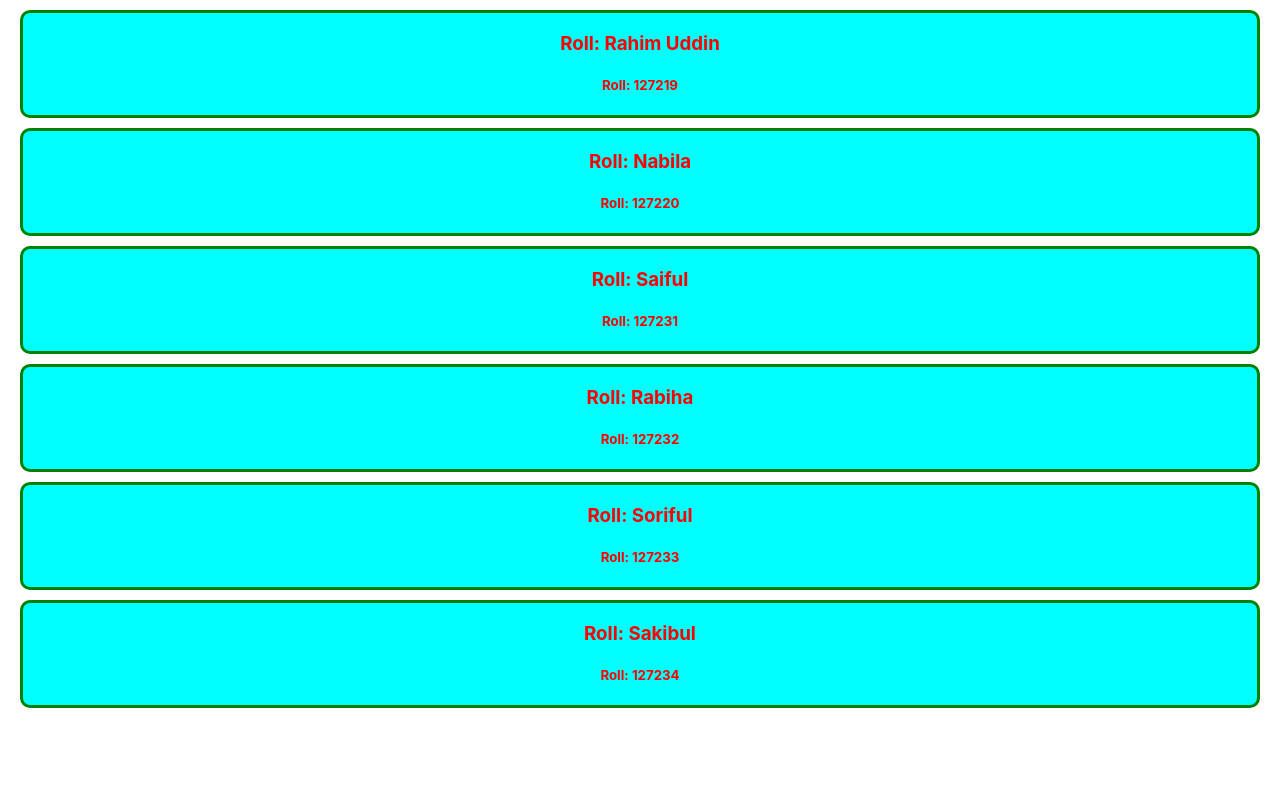
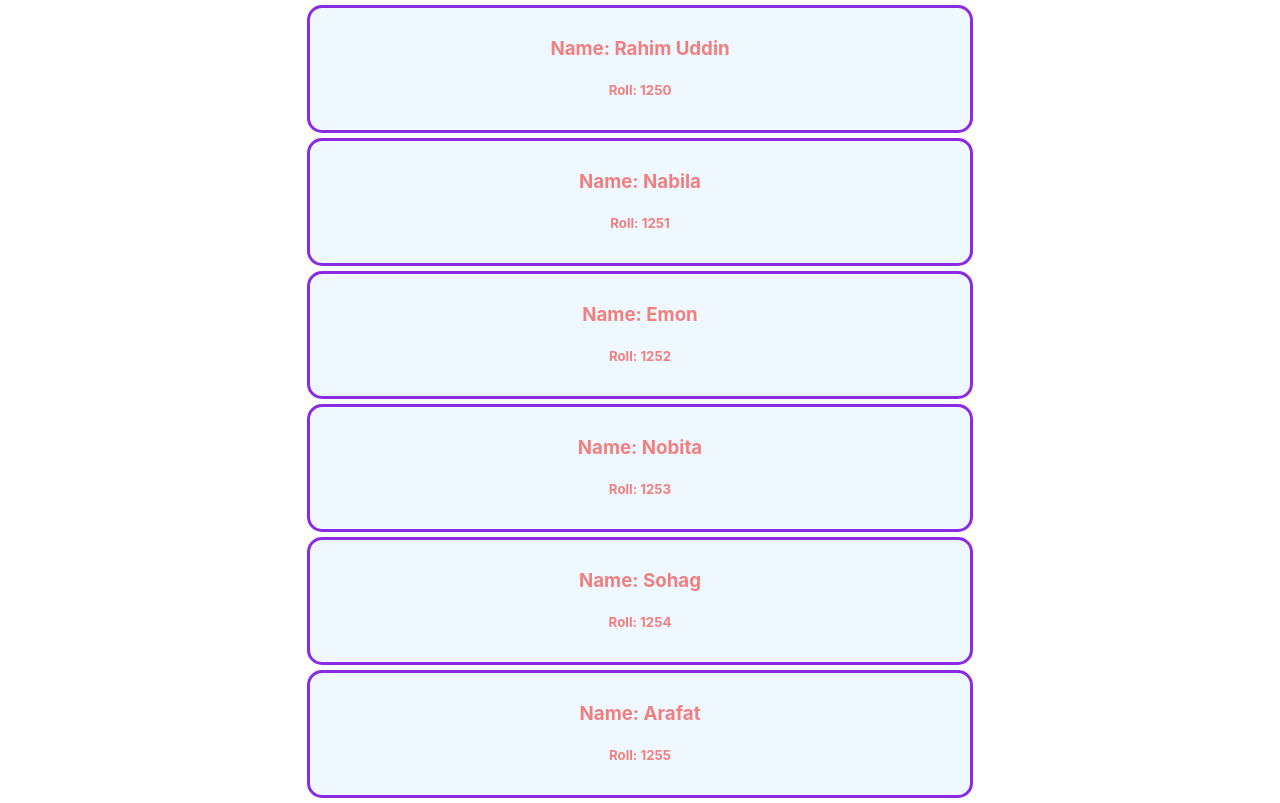
Before and after one commit to dev-rahim/react-core-concepts, a React (Create React App) app: page / in a window 1280 px wide. Built offline with nearby package versions, Linux system fonts and the light colour scheme.

Commit message:
add component data with the use of an array

```diff
--- a/src/App.js
+++ b/src/App.js
@@ -2,29 +2,45 @@ import logo from './logo.svg';
 import './App.css';
 
 function App() {
+  const employesName = [
+    'Rahim Uddin',
+    'Nabila',
+    'Emon',
+    'Nobita',
+    'Sohag',
+    'Arafat',
+  ]
+  const employesRoll = [
+    '1250',
+    '1251',
+    '1252',
+    '1253',
+    '1254',
+    '1255',
+  ]
   return (
     <div className="App">
-      <Project name='Rahim Uddin' roll="127219"></Project>
-      <Project name='Nabila' roll="127220"></Project>
-      <Project name='Saiful' roll="127231"></Project>
-      <Project name='Rabiha' roll="127232"></Project>
-      <Project name='Soriful' roll="127233"></Project>
-      <Project name='Sakibul' roll="127234"></Project>
+      <Project name={employesName[0]} roll={employesRoll[0]}></Project>
+      <Project name={employesName[1]} roll={employesRoll[1]}></Project>
+      <Project name={employesName[2]} roll={employesRoll[2]}></Project>
+      <Project name={employesName[3]} roll={employesRoll[3]}></Project>
+      <Project name={employesName[4]} roll={employesRoll[4]}></Project>
+      <Project name={employesName[5]} roll={employesRoll[5]}></Project>
     </div>
   );
 }
 
 function Project(props) {
-  const as = {
-    color: 'red',
-    background: 'aqua',
-    margin: '10px 20px',
-    borderRadius: '10px',
-    border: '3px solid green'
-  }
+  /*  const box = {
+     color: 'red',
+     background: 'aqua',
+     margin: '10px 20px',
+     borderRadius: '10px',
+     border: '3px solid green'
+   } */
   return (
-    <div style={as}>
-      <h3>Roll: {props.name}</h3>
+    <div className='Box'>
+      <h3>Name: {props.name}</h3>
       <h5>Roll: {props.roll}</h5>
     </div>
   );
```
